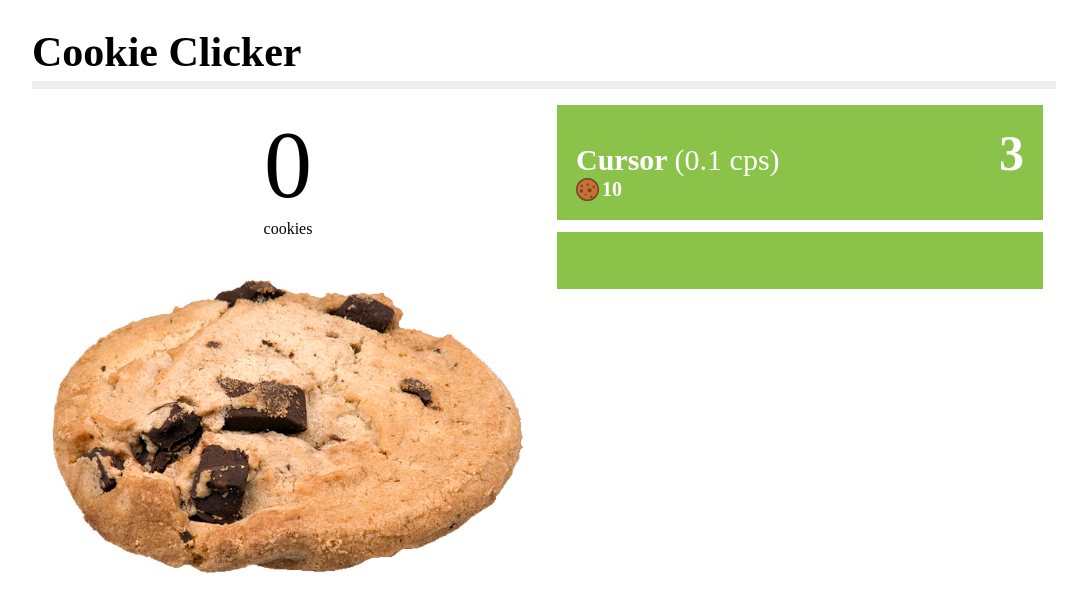
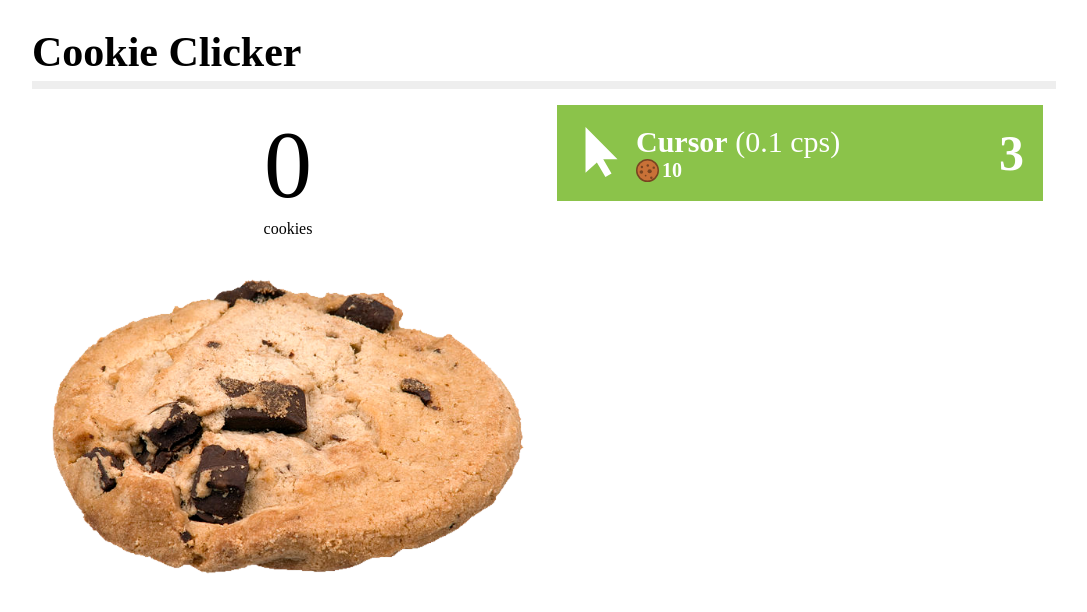
Before and after one commit to domdomegg/cookieclicker, a plain HTML site: page index.html in a window 1280 px wide. Shown: the whole page, without its empty margins (96-1183 px from the left). Drawn offline with nearby package versions, Linux system fonts and the light colour scheme.

Commit message:
Create store items in javascript

```diff
--- a/index.html
+++ b/index.html
@@ -18,21 +18,19 @@
 			<img src="large_cookie.png" alt="Cookie" id="cookie" />
 		</div>
 		<div id="shop_container">
-			<ul>
+			<ul id="products">
+				<!--
+
 				<li class="product">
 					<p class="product_owned">3</p>
-					<img src="" alt="" class="product_image">
-					<p class="product_title"><span class="product_name">Cursor</span> <span class="product_cps">(0.1 cps)</span></p>
-					<p class="product_price">10</p>
+					<img src="cursor.svg" alt="Cursor" class="product_image" width="50px" height="50px">
+					<div class="product_text">
+						<p class="product_title"><span class="product_name">Cursor</span> (<span class="product_cps">0.1</span> cps)</p>
+						<p class="product_price">10</p>
+					</div>
 				</li>
 
-
-				<li class="product">
-					<img src="" alt="" class="product_image">
-					<p class="product_title"><span class="product_name"></span> <span class="product_cps"></span></p>
-					<p class="product_price"></p>
-					<p class="product_owned"></p>
-				</li>
+				-->
 			</ul>
 		</div>
 	</div>
--- a/script.js
+++ b/script.js
@@ -2,12 +2,14 @@
 e_cookie = document.getElementById('cookie');
 e_cookieQuantity = document.getElementById('cookieQuantity');
 e_cookieQuantity_under = document.getElementById('cookieQuantity_under');
+e_products = document.getElementById('products');
 
 // Create eventlistener on cookie
 e_cookie.addEventListener('click', cookieClick);
 
-// Start with 0 cookies
+// Start with 0 cookies and empty storeOptions object
 var cookies = 0;
+var storeOptions = {};
 
 // User clicks the giant cookie
 function cookieClick() {
@@ -20,9 +22,32 @@ function cookieClick() {
 // Display cookies
 function displayCookies() {
     if(cookies == 1) {
-        e_cookieQuantity_under.innerHTML = "cookie";
+        e_cookieQuantity_under.innerHTML = 'cookie';
     } else {
-        e_cookieQuantity_under.innerHTML = "cookies";
+        e_cookieQuantity_under.innerHTML = 'cookies';
     }
     e_cookieQuantity.innerHTML = cookies.toLocaleString();
 }
+
+function addStoreOption(storeOption) {
+    var s = "<li class='product' id='" + storeOption.id + "'>" +
+            "<p class='product_owned'>" + ((storeOption.product_owned === 0) ? "" : storeOption.product_owned) + "</p>" +
+            "<img src='" + storeOption.image_src + "' alt='" + storeOption.product_name +"' class='product_image'  width='50px' height='50px'>" +
+            "<div class='product_text'>" +
+            "<p class='product_title'><span class='product_name'>" + storeOption.product_name + "</span> (<span class='product_cps'>" + storeOption.product_cps.toLocaleString() + "</span> cps)</p>" +
+            "<p class='product_price'>" + storeOption.product_price.toLocaleString() + "</p></li>" +
+            "</div>";
+    e_products.innerHTML += s;
+}
+
+// Creates cursor storeOption object
+storeOptions["1"] = {
+    id: 1,
+    product_owned: 3,
+    image_src: "cursor.svg",
+    product_name: "Cursor",
+    product_cps: 0.1,
+    product_price: 10
+};
+
+addStoreOption(storeOptions["1"]);
--- a/style.css
+++ b/style.css
@@ -62,7 +62,7 @@ img#cookie:active {
     float: right;
 }
 
-#shop_container ul {
+#shop_container ul#products {
     list-style-type: none;
     padding: 0 1vw;
 }
@@ -85,12 +85,18 @@ img#cookie:active {
     background-color: #9CCC65;
 }
 
+.product .product_image, .product .product_text {
+    display: inline-block;
+    margin-right: 10px;
+}
+
 .product .product_title {
     font-size: 30px;
+    font-weight: normal;
 }
 
-.product .product_cps {
-    font-weight: normal;
+.product .product_name {
+    font-weight: bold;
 }
 
 .product .product_price {
```
Also changed, not shown: cursor.svg (added).
